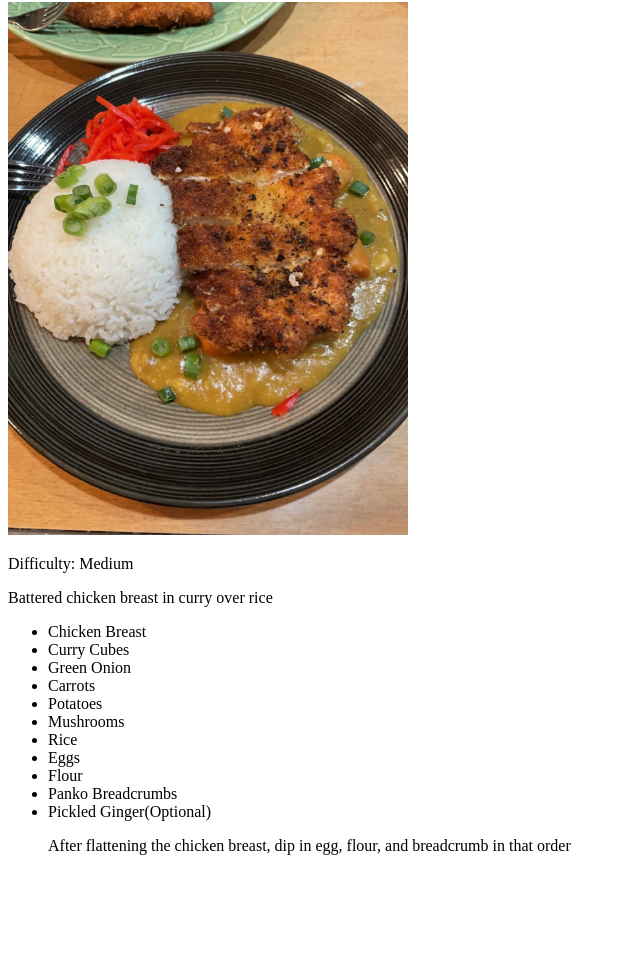
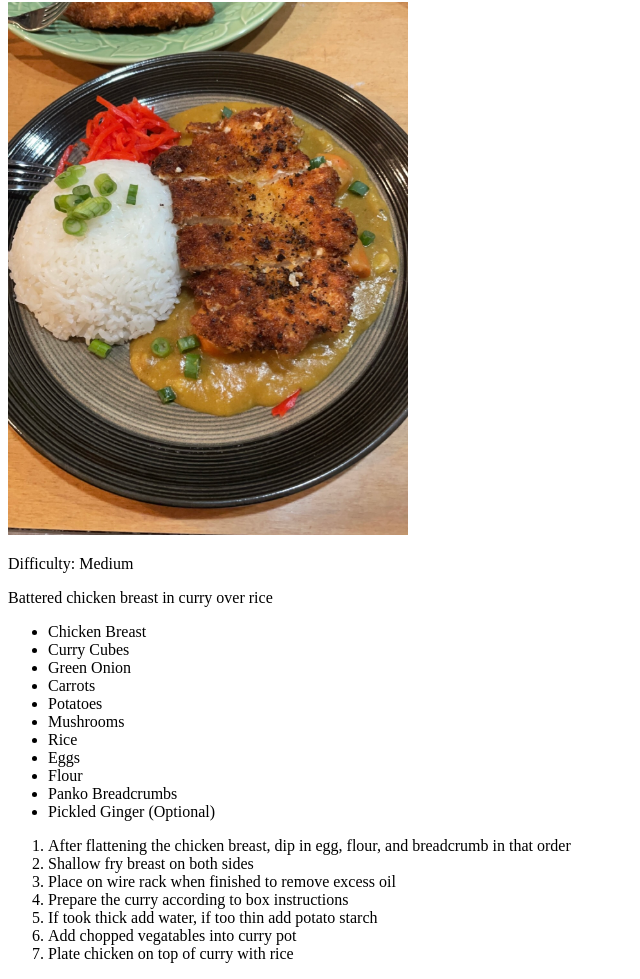
Before and after one commit to phamjustin/odin-recipes, a plain HTML site: page recipes/katsu-curry.html in a window 1280 px wide. Shown: the part 78-1057 px from the top of the page, without its empty margins (0-640 px from the left). Before the commit the page ends 949 px from the top, so only its background shows below. Drawn offline with Linux system fonts and the light colour scheme.

Commit message:
Finish 3 Recipes

```diff
--- a/recipes/katsu-curry.html
+++ b/recipes/katsu-curry.html
@@ -21,12 +21,16 @@
         <li>Eggs</li>
         <li>Flour</li>
         <li>Panko Breadcrumbs</li>
-        <li>Pickled Ginger(Optional)</li>
+        <li>Pickled Ginger (Optional)</li>
     </ul>
     <ol>
-        After flattening the chicken breast, dip in egg, flour, and breadcrumb in that order
-
-
+        <li>After flattening the chicken breast, dip in egg, flour, and breadcrumb in that order</li>
+        <li>Shallow fry breast on both sides</li>
+        <li>Place on wire rack when finished to remove excess oil</li>
+        <li>Prepare the curry according to box instructions</li>
+        <li>If took thick add water, if too thin add potato starch</li>
+        <li>Add chopped vegatables into curry pot</li>
+        <li>Plate chicken on top of curry with rice</li>
     </ol>
 
 </body>
```
